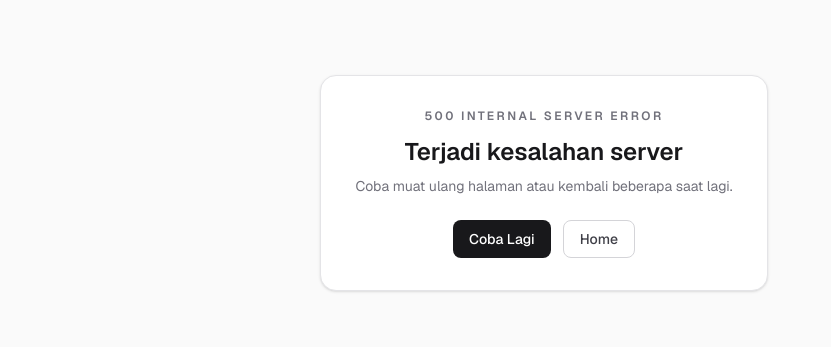
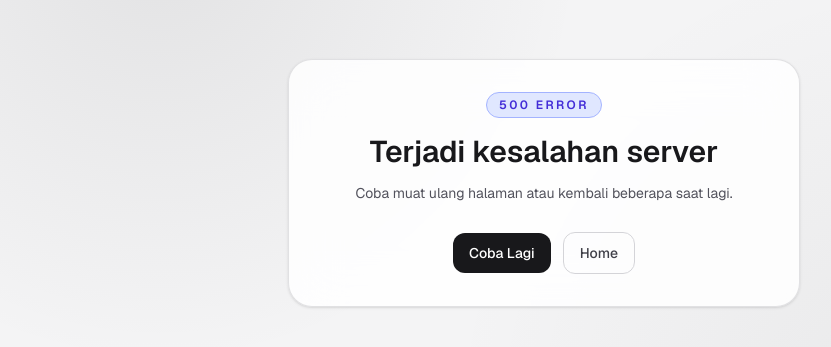
Before and after one commit to sitipolmalang/frontend, a Next.js app: page /500 in a window 1280 px wide. Shown: the part 217-564 px from the top of the page, without its empty margins (96-927 px from the left). Built offline with nearby package versions, Linux system fonts and the light colour scheme.

Commit message:
refactor: implement StatusPageLayout for error and not found pages

```diff
--- a/app/401/page.tsx
+++ b/app/401/page.tsx
@@ -1,27 +1,16 @@
-import { AppLinkButton, AppPanel } from "@/lib/ui";
+import { StatusPageLayout } from "@/lib/status-page";
 
 export default function UnauthorizedPage() {
   return (
-    <div className="flex min-h-screen items-center justify-center bg-zinc-50 px-6 py-12">
-      <AppPanel className="w-full max-w-md p-8 text-center shadow-[0_18px_70px_-45px_rgba(15,23,42,0.45)]">
-        <p className="text-xs font-semibold uppercase tracking-[0.2em] text-zinc-500">
-          401 Unauthorized
-        </p>
-        <h1 className="mt-3 text-2xl font-semibold text-zinc-900">
-          Kamu belum login
-        </h1>
-        <p className="mt-2 text-sm text-zinc-500">
-          Silakan login terlebih dahulu untuk mengakses halaman ini.
-        </p>
-        <div className="mt-6 flex justify-center gap-3">
-          <AppLinkButton href="/login" variant="primary">
-            Ke Login
-          </AppLinkButton>
-          <AppLinkButton href="/" variant="outline">
-            Home
-          </AppLinkButton>
-        </div>
-      </AppPanel>
-    </div>
+    <StatusPageLayout
+      code="401 Unauthorized"
+      title="Kamu belum login"
+      description="Silakan login terlebih dahulu untuk mengakses halaman ini."
+      badgeClassName="border border-amber-300 bg-amber-100 text-amber-700 dark:border-amber-400/30 dark:bg-amber-500/10 dark:text-amber-200"
+      actions={[
+        { href: "/login", label: "Ke Login", variant: "primary" },
+        { href: "/", label: "Home", variant: "outline" },
+      ]}
+    />
   );
 }
--- a/app/403/page.tsx
+++ b/app/403/page.tsx
@@ -1,27 +1,16 @@
-import { AppLinkButton, AppPanel } from "@/lib/ui";
+import { StatusPageLayout } from "@/lib/status-page";
 
 export default function ForbiddenPage() {
   return (
-    <div className="flex min-h-screen items-center justify-center bg-zinc-50 px-6 py-12">
-      <AppPanel className="w-full max-w-md p-8 text-center shadow-[0_18px_70px_-45px_rgba(15,23,42,0.45)]">
-        <p className="text-xs font-semibold uppercase tracking-[0.2em] text-zinc-500">
-          403 Forbidden
-        </p>
-        <h1 className="mt-3 text-2xl font-semibold text-zinc-900">
-          Akses ditolak
-        </h1>
-        <p className="mt-2 text-sm text-zinc-500">
-          Kamu tidak memiliki izin untuk membuka halaman ini.
-        </p>
-        <div className="mt-6 flex justify-center gap-3">
-          <AppLinkButton href="/dashboard" variant="primary">
-            Dashboard
-          </AppLinkButton>
-          <AppLinkButton href="/" variant="outline">
-            Home
-          </AppLinkButton>
-        </div>
-      </AppPanel>
-    </div>
+    <StatusPageLayout
+      code="403 Forbidden"
+      title="Akses ditolak"
+      description="Akun kamu tidak memiliki izin untuk membuka halaman ini."
+      badgeClassName="border border-rose-300 bg-rose-100 text-rose-700 dark:border-rose-400/30 dark:bg-rose-500/10 dark:text-rose-200"
+      actions={[
+        { href: "/dashboard", label: "Dashboard", variant: "primary" },
+        { href: "/", label: "Home", variant: "outline" },
+      ]}
+    />
   );
 }
--- a/app/500/page.tsx
+++ b/app/500/page.tsx
@@ -1,27 +1,16 @@
-import { AppLinkButton, AppPanel } from "@/lib/ui";
+import { StatusPageLayout } from "@/lib/status-page";
 
 export default function InternalServerErrorPage() {
   return (
-    <div className="flex min-h-screen items-center justify-center bg-zinc-50 px-6 py-12">
-      <AppPanel className="w-full max-w-md p-8 text-center shadow-[0_18px_70px_-45px_rgba(15,23,42,0.45)]">
-        <p className="text-xs font-semibold uppercase tracking-[0.2em] text-zinc-500">
-          500 Internal Server Error
-        </p>
-        <h1 className="mt-3 text-2xl font-semibold text-zinc-900">
-          Terjadi kesalahan server
-        </h1>
-        <p className="mt-2 text-sm text-zinc-500">
-          Coba muat ulang halaman atau kembali beberapa saat lagi.
-        </p>
-        <div className="mt-6 flex justify-center gap-3">
-          <AppLinkButton href="/dashboard" variant="primary">
-            Coba Lagi
-          </AppLinkButton>
-          <AppLinkButton href="/" variant="outline">
-            Home
-          </AppLinkButton>
-        </div>
-      </AppPanel>
-    </div>
+    <StatusPageLayout
+      code="500 Error"
+      title="Terjadi kesalahan server"
+      description="Coba muat ulang halaman atau kembali beberapa saat lagi."
+      badgeClassName="border border-indigo-300 bg-indigo-100 text-indigo-700 dark:border-indigo-400/30 dark:bg-indigo-500/10 dark:text-indigo-200"
+      actions={[
+        { href: "/dashboard", label: "Coba Lagi", variant: "primary" },
+        { href: "/", label: "Home", variant: "outline" },
+      ]}
+    />
   );
 }
--- a/app/not-found.tsx
+++ b/app/not-found.tsx
@@ -1,27 +1,16 @@
-import { AppLinkButton, AppPanel } from "@/lib/ui";
+import { StatusPageLayout } from "@/lib/status-page";
 
 export default function NotFoundPage() {
   return (
-    <div className="flex min-h-screen items-center justify-center bg-zinc-50 px-6 py-12">
-      <AppPanel className="w-full max-w-md p-8 text-center shadow-[0_18px_70px_-45px_rgba(15,23,42,0.45)]">
-        <p className="text-xs font-semibold uppercase tracking-[0.2em] text-zinc-500">
-          404 Not Found
-        </p>
-        <h1 className="mt-3 text-2xl font-semibold text-zinc-900">
-          Halaman tidak ditemukan
-        </h1>
-        <p className="mt-2 text-sm text-zinc-500">
-          URL yang kamu buka tidak tersedia atau sudah dipindahkan.
-        </p>
-        <div className="mt-6 flex justify-center gap-3">
-          <AppLinkButton href="/" variant="primary">
-            Home
-          </AppLinkButton>
-          <AppLinkButton href="/dashboard" variant="outline">
-            Dashboard
-          </AppLinkButton>
-        </div>
-      </AppPanel>
-    </div>
+    <StatusPageLayout
+      code="404 Not Found"
+      title="Halaman tidak ditemukan"
+      description="URL yang kamu buka tidak tersedia atau sudah dipindahkan."
+      badgeClassName="border border-sky-300 bg-sky-100 text-sky-700 dark:border-sky-400/30 dark:bg-sky-500/10 dark:text-sky-200"
+      actions={[
+        { href: "/", label: "Home", variant: "primary" },
+        { href: "/dashboard", label: "Dashboard", variant: "outline" },
+      ]}
+    />
   );
 }
--- /dev/null
+++ b/lib/status-page.tsx
@@ -0,0 +1,59 @@
+import type { ReactNode } from "react";
+import { AppLinkButton, AppPanel } from "@/lib/ui";
+
+type StatusAction = {
+  href: string;
+  label: string;
+  variant?: "primary" | "secondary" | "outline" | "danger";
+};
+
+type StatusPageProps = {
+  code: string;
+  title: string;
+  description: string;
+  badgeClassName: string;
+  actions: StatusAction[];
+};
+
+export function StatusPageLayout({
+  code,
+  title,
+  description,
+  badgeClassName,
+  actions,
+}: StatusPageProps): ReactNode {
+  return (
+    <div className="relative flex min-h-screen items-center justify-center overflow-hidden bg-zinc-100 px-6 py-12 dark:bg-zinc-950">
+      <div className="pointer-events-none absolute inset-0 bg-[radial-gradient(circle_at_20%_20%,rgba(24,24,27,0.08),transparent_35%),radial-gradient(circle_at_80%_80%,rgba(24,24,27,0.05),transparent_40%)] dark:bg-[radial-gradient(circle_at_20%_20%,rgba(255,255,255,0.12),transparent_35%),radial-gradient(circle_at_80%_80%,rgba(255,255,255,0.08),transparent_40%)]" />
+
+      <AppPanel className="auth-card-reveal relative w-full max-w-lg rounded-3xl border border-zinc-300/70 bg-white/85 p-8 text-center shadow-[0_40px_140px_-70px_rgba(24,24,27,0.28)] backdrop-blur-xl dark:border-white/15 dark:bg-white/[0.04] dark:shadow-[0_40px_140px_-70px_rgba(0,0,0,0.8)]">
+        <p
+          className={`mx-auto inline-flex rounded-full px-3 py-1 text-xs font-semibold uppercase tracking-[0.2em] ${badgeClassName}`}
+        >
+          {code}
+        </p>
+
+        <h1 className="mt-4 text-3xl font-semibold text-zinc-900 dark:text-white">
+          {title}
+        </h1>
+
+        <p className="mt-3 text-sm leading-relaxed text-zinc-600 dark:text-zinc-300">
+          {description}
+        </p>
+
+        <div className="mt-7 flex flex-wrap items-center justify-center gap-3">
+          {actions.map((action) => (
+            <AppLinkButton
+              key={`${action.href}-${action.label}`}
+              href={action.href}
+              variant={action.variant ?? "outline"}
+              className="rounded-xl px-4 py-2.5"
+            >
+              {action.label}
+            </AppLinkButton>
+          ))}
+        </div>
+      </AppPanel>
+    </div>
+  );
+}
```
